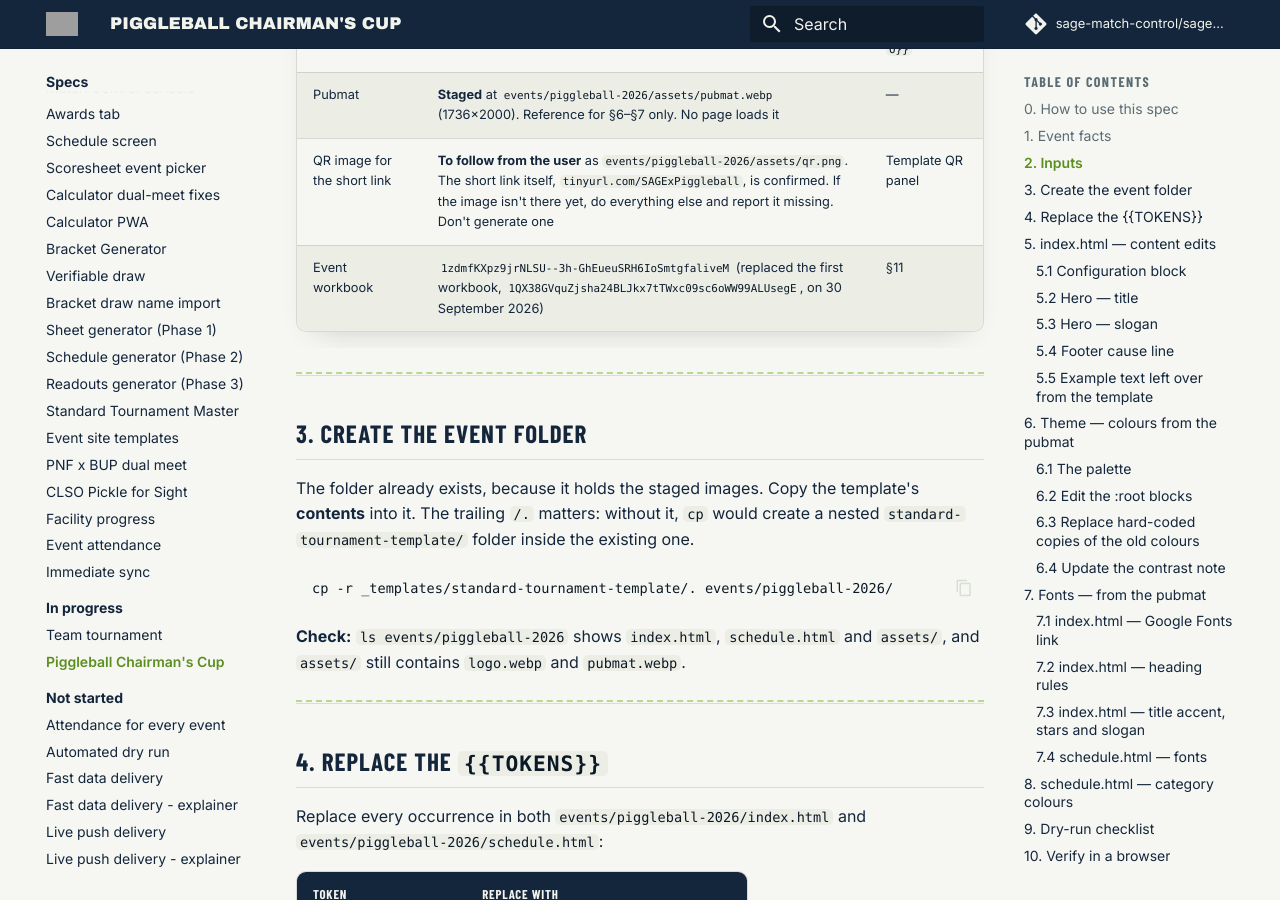
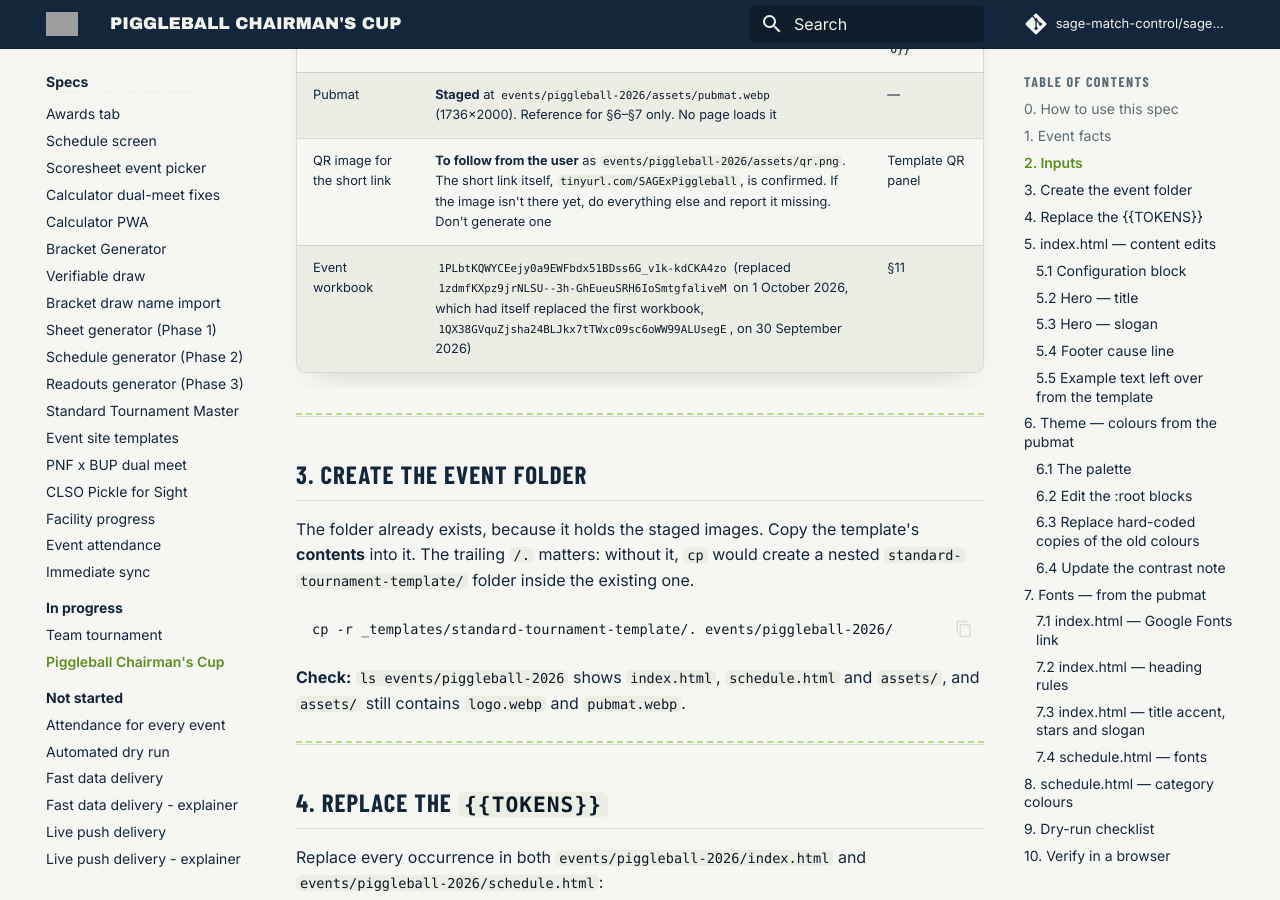
Before and after one commit to sage-match-control/sage-docs, an MkDocs documentation site: the page built from docs/specs/in-progress/piggleball-chairmans-cup-spec.md, in a window 1280 px wide and 900 px high, scrolled down 2723 px. Built offline with MkDocs 1.6.1 and Material for MkDocs 9.7.7, drawn with Linux system fonts in a browser that asks for light colours; comment, search, counter and statistics services are not loaded; some of the changed text lies outside the part shown.

Commit message:
Update piggleball-chairmans-cup-spec.md

```diff
--- a/docs/specs/in-progress/piggleball-chairmans-cup-spec.md
+++ b/docs/specs/in-progress/piggleball-chairmans-cup-spec.md
@@ -95,7 +95,7 @@ files.
 | NFHFI logo | **Staged** at `events/piggleball-2026/assets/logo.webp` (960×958, white background). Use it as is: no conversion, no cropping | §4 `{{EVENT_LOGO}}` |
 | Pubmat | **Staged** at `events/piggleball-2026/assets/pubmat.webp` (1736×2000). Reference for §6–§7 only. No page loads it | — |
 | QR image for the short link | **To follow from the user** as `events/piggleball-2026/assets/qr.png`. The short link itself, `tinyurl.com/SAGExPiggleball`, is confirmed. If the image isn't there yet, do everything else and report it missing. Don't generate one | Template QR panel |
-| Event workbook | `1zdmfKXpz9jrNLSU--3h-GhEueuSRH6IoSmtgfaliveM` (replaced the first workbook, `1QX38GVquZjsha24BLJkx7tTWxc09sc6oWW99ALUsegE`, on 30 September 2026) | §11 |
+| Event workbook | `1PLbtKQWYCEejy0a9EWFbdx51BDss6G_v1k-kdCKA4zo` (replaced `1zdmfKXpz9jrNLSU--3h-GhEueuSRH6IoSmtgfaliveM` on 1 October 2026, which had itself replaced the first workbook, `1QX38GVquZjsha24BLJkx7tTWxc09sc6oWW99ALUsegE`, on 30 September 2026) | §11 |
 
 ---
 
@@ -652,7 +652,7 @@ entry), and add a comma after the closing brace of that entry:
       "date": "2026-10-03",
       "isLive": "auto",
       "facilities": [
-        { "name": "Centro Atletico", "sheetId": "1zdmfKXpz9jrNLSU--3h-GhEueuSRH6IoSmtgfaliveM" }
+        { "name": "Centro Atletico", "sheetId": "1PLbtKQWYCEejy0a9EWFbdx51BDss6G_v1k-kdCKA4zo" }
       ]
     }
   },
```
